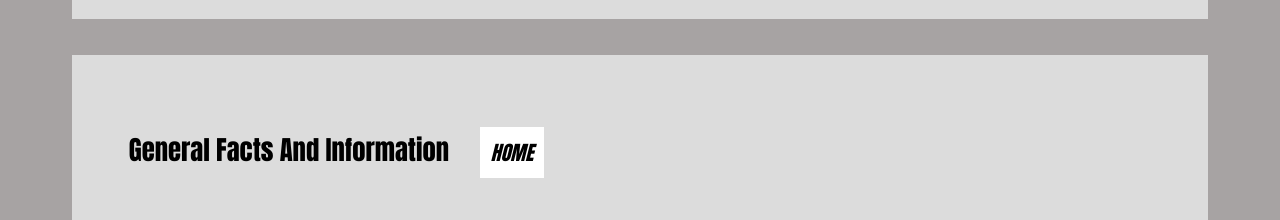
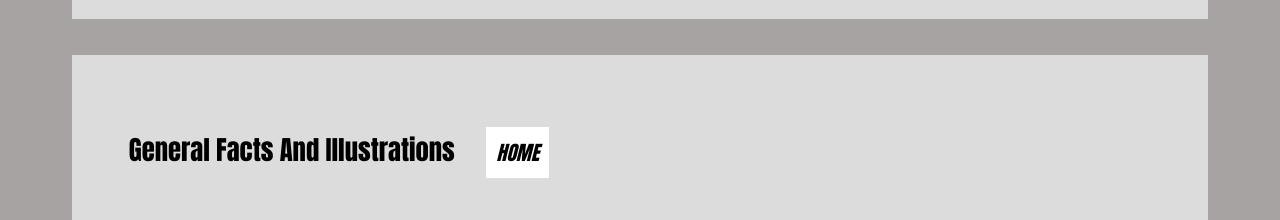
Before and after one commit to iupac22/cotm5284assignment1option, a plain HTML site: page index.html in a window 1280 px wide. Shown: the part 5160-5380 px from the top of the page. Drawn offline with Linux system fonts and the light colour scheme.

Commit message:
Title change

```diff
--- a/index.html
+++ b/index.html
@@ -224,7 +224,7 @@
   <br><br>
 
   <div id="story6">
-    <h1 id="story06"> General Facts and information &nbsp &nbsp <a class="link1" href="#HOME">HOME</a> </h1>
+    <h1 id="story06"> General Facts and Illustrations &nbsp &nbsp <a class="link1" href="#HOME">HOME</a> </h1>
     <br><br><br>
     <p>
       Students should work on general facts or illustrations they know and they should display
```
